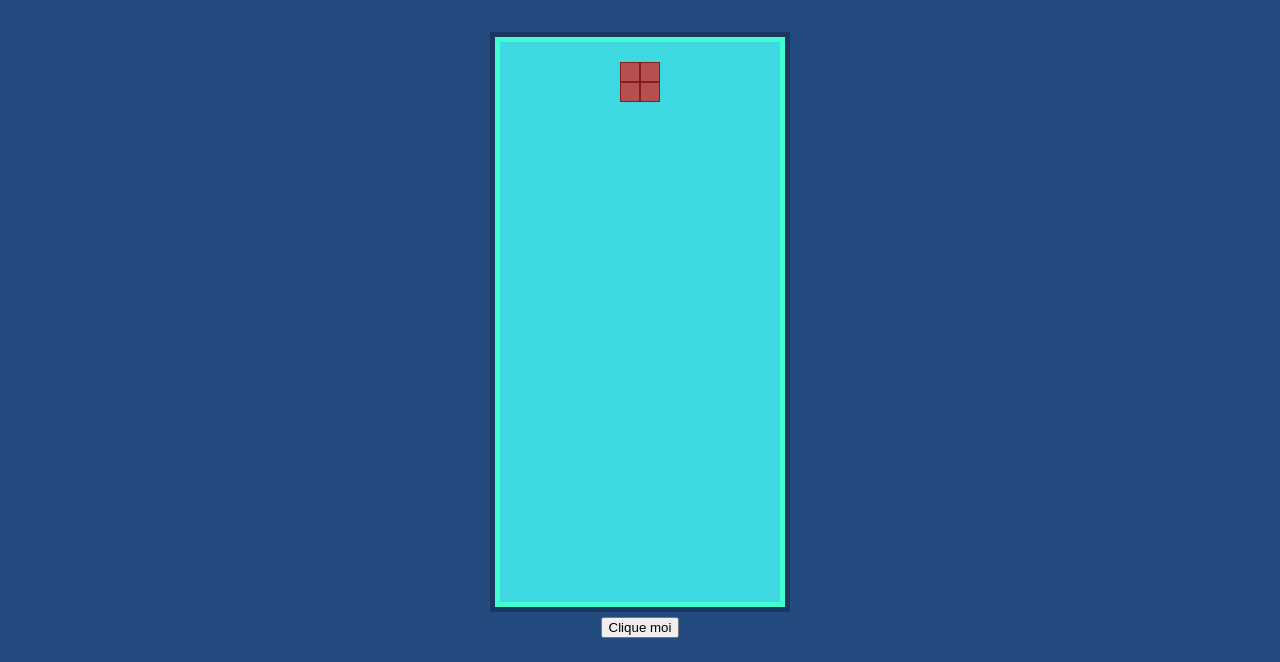
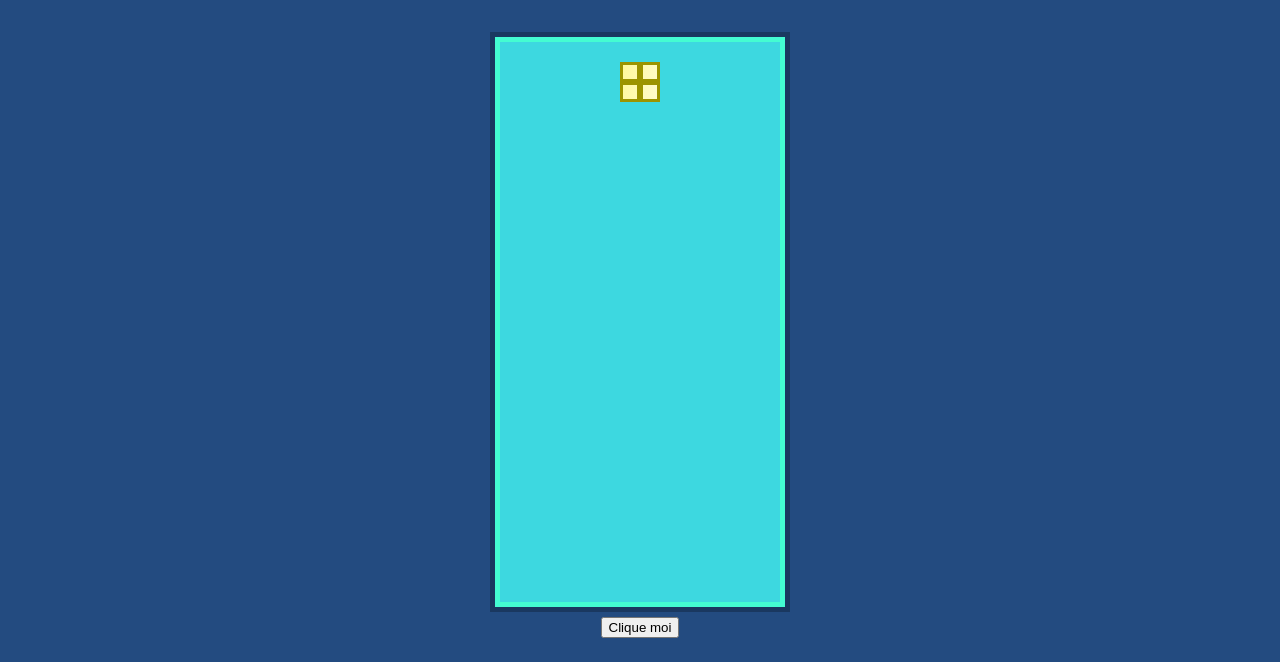
Before and after one commit to AndreVede/Tetra, a Gatsby site: page /game in a window 1280 px wide. Shown: the part 138-800 px from the top of the page. Built offline with nearby package versions, Linux system fonts and the light colour scheme; Gatsby itself is replaced by a stand-in of ours.

Commit message:
tetra feat

```diff
--- a/src/components/Game/Game.tsx
+++ b/src/components/Game/Game.tsx
@@ -1,5 +1,6 @@
 import * as React from 'react';
 import styled from 'styled-components';
+import { forms } from './data-game';
 
 const WIDTH_GRILL = 14; // Number of Unit in width
 const HEIGHT_GRILL = 28; // Number of Unit in height
@@ -7,125 +8,18 @@ const UNIT_GRILL = 20; // Size in px of a Unit
 const X_INITIAL = 5;
 const Y_INITIAL = 0;
 
-const forms = {
-    O: [
-        [
-            [0, 0, 0, 0],
-            [0, 1, 1, 0],
-            [0, 1, 1, 0],
-            [0, 0, 0, 0],
-        ],
-    ],
-    I: [
-        [
-            [0, 0, 0, 0],
-            [0, 0, 0, 0],
-            [1, 1, 1, 1],
-            [0, 0, 0, 0],
-        ],
-        [
-            [0, 0, 1, 0],
-            [0, 0, 1, 0],
-            [0, 0, 1, 0],
-            [0, 0, 1, 0],
-        ],
-    ],
-    S: [
-        [
-            [0, 0, 0],
-            [0, 1, 1],
-            [1, 1, 0],
-        ],
-        [
-            [1, 0, 0],
-            [1, 1, 0],
-            [0, 1, 0],
-        ],
-    ],
-    Z: [
-        [
-            [0, 0, 0],
-            [1, 1, 0],
-            [0, 1, 1],
-        ],
-        [
-            [0, 1, 0],
-            [1, 1, 0],
-            [1, 0, 0],
-        ],
-    ],
-    L: [
-        [
-            [0, 0, 0],
-            [1, 1, 1],
-            [1, 0, 0],
-        ],
-        [
-            [1, 1, 0],
-            [0, 1, 0],
-            [0, 1, 0],
-        ],
-        [
-            [0, 0, 1],
-            [1, 1, 1],
-            [0, 0, 0],
-        ],
-        [
-            [0, 1, 0],
-            [0, 1, 0],
-            [0, 1, 1],
-        ],
-    ],
-    J: [
-        [
-            [0, 0, 0],
-            [1, 1, 1],
-            [0, 0, 1],
-        ],
-        [
-            [0, 1, 0],
-            [0, 1, 0],
-            [1, 1, 0],
-        ],
-        [
-            [1, 0, 0],
-            [1, 1, 1],
-            [0, 0, 0],
-        ],
-        [
-            [0, 1, 1],
-            [0, 1, 0],
-            [0, 1, 0],
-        ],
-    ],
-    T: [
-        [
-            [0, 0, 0],
-            [1, 1, 1],
-            [0, 1, 0],
-        ],
-        [
-            [0, 1, 0],
-            [1, 1, 0],
-            [0, 1, 0],
-        ],
-        [
-            [0, 1, 0],
-            [1, 1, 1],
-            [0, 0, 0],
-        ],
-        [
-            [0, 1, 0],
-            [0, 1, 1],
-            [0, 1, 0],
-        ],
-    ],
-};
-
 const getFormsList = () => {
     let list: number[][][][] = [];
     for (let form in forms) {
-        list.push(forms[form as keyof typeof forms]);
+        list.push(forms[form as keyof typeof forms].piece);
+    }
+    return list;
+};
+
+const getFormsColorList = () => {
+    let list = [];
+    for (let form in forms) {
+        list.push(forms[form as keyof typeof forms].color);
     }
     return list;
 };
@@ -148,6 +42,7 @@ const Game: React.FC = () => {
     const [coord, setCoord] = React.useState<number[]>([X_INITIAL, Y_INITIAL]);
     const [pieceIndex, setPieceIndex] = React.useState<number>(0);
     const formsList = getFormsList();
+    const colorFormsList = getFormsColorList();
 
     const canvasDraw = React.useEffect(() => {
         setRefreshScreen(false);
@@ -193,14 +88,18 @@ const Game: React.FC = () => {
         for (let x: number = 0; x < currentPiece.length; x++) {
             for (let y: number = 0; y < currentPiece.length; y++) {
                 if (currentPiece[y][x] == 1) {
-                    ctx.fillStyle = '#831e1e'; // Border Piece Color
+                    let gradient = ctx.createLinearGradient(0, 0, 200, 50);
+                    gradient.addColorStop(0, colorFormsList[pieceIndex][0]);
+                    gradient.addColorStop(1, '#fff');
+
+                    ctx.fillStyle = colorFormsList[pieceIndex][1]; // Border Piece Color
                     ctx.fillRect((coord[0] + x) * UNIT_GRILL, (coord[1] + y) * UNIT_GRILL, UNIT_GRILL, UNIT_GRILL); // Border Piece
-                    ctx.fillStyle = '#b64f4f'; // Piece Color
+                    ctx.fillStyle = gradient; // Piece Color
                     ctx.fillRect(
-                        (coord[0] + x) * UNIT_GRILL + 1,
-                        (coord[1] + y) * UNIT_GRILL + 1,
-                        UNIT_GRILL - 2,
-                        UNIT_GRILL - 2
+                        (coord[0] + x) * UNIT_GRILL + 3,
+                        (coord[1] + y) * UNIT_GRILL + 3,
+                        UNIT_GRILL - 6,
+                        UNIT_GRILL - 6
                     );
                 }
             }
--- /dev/null
+++ b/src/components/Game/data-game.tsx
@@ -0,0 +1,135 @@
+export const forms = {
+    O: {
+        piece: [
+            [
+                [0, 0, 0, 0],
+                [0, 1, 1, 0],
+                [0, 1, 1, 0],
+                [0, 0, 0, 0],
+            ],
+        ],
+        color: ['#ffee00', '#9c9400'],
+    },
+    I: {
+        piece: [
+            [
+                [0, 0, 0, 0],
+                [0, 0, 0, 0],
+                [1, 1, 1, 1],
+                [0, 0, 0, 0],
+            ],
+            [
+                [0, 0, 1, 0],
+                [0, 0, 1, 0],
+                [0, 0, 1, 0],
+                [0, 0, 1, 0],
+            ],
+        ],
+        color: ['#00b8d8', '#005d6d'],
+    },
+    S: {
+        piece: [
+            [
+                [0, 0, 0],
+                [0, 1, 1],
+                [1, 1, 0],
+            ],
+            [
+                [1, 0, 0],
+                [1, 1, 0],
+                [0, 1, 0],
+            ],
+        ],
+        color: ['#ff0000', '#860000'],
+    },
+    Z: {
+        piece: [
+            [
+                [0, 0, 0],
+                [1, 1, 0],
+                [0, 1, 1],
+            ],
+            [
+                [0, 1, 0],
+                [1, 1, 0],
+                [1, 0, 0],
+            ],
+        ],
+        color: ['#6bda49', '#3d7a2a'],
+    },
+    L: {
+        piece: [
+            [
+                [0, 0, 0],
+                [1, 1, 1],
+                [1, 0, 0],
+            ],
+            [
+                [1, 1, 0],
+                [0, 1, 0],
+                [0, 1, 0],
+            ],
+            [
+                [0, 0, 1],
+                [1, 1, 1],
+                [0, 0, 0],
+            ],
+            [
+                [0, 1, 0],
+                [0, 1, 0],
+                [0, 1, 1],
+            ],
+        ],
+        color: ['#ff7b00', '#ac5300'],
+    },
+    J: {
+        piece: [
+            [
+                [0, 0, 0],
+                [1, 1, 1],
+                [0, 0, 1],
+            ],
+            [
+                [0, 1, 0],
+                [0, 1, 0],
+                [1, 1, 0],
+            ],
+            [
+                [1, 0, 0],
+                [1, 1, 1],
+                [0, 0, 0],
+            ],
+            [
+                [0, 1, 1],
+                [0, 1, 0],
+                [0, 1, 0],
+            ],
+        ],
+        color: ['#ff7ed8', '#884474'],
+    },
+    T: {
+        piece: [
+            [
+                [0, 0, 0],
+                [1, 1, 1],
+                [0, 1, 0],
+            ],
+            [
+                [0, 1, 0],
+                [1, 1, 0],
+                [0, 1, 0],
+            ],
+            [
+                [0, 1, 0],
+                [1, 1, 1],
+                [0, 0, 0],
+            ],
+            [
+                [0, 1, 0],
+                [0, 1, 1],
+                [0, 1, 0],
+            ],
+        ],
+        color: ['#9500eb', '#59008d'],
+    },
+};
```
